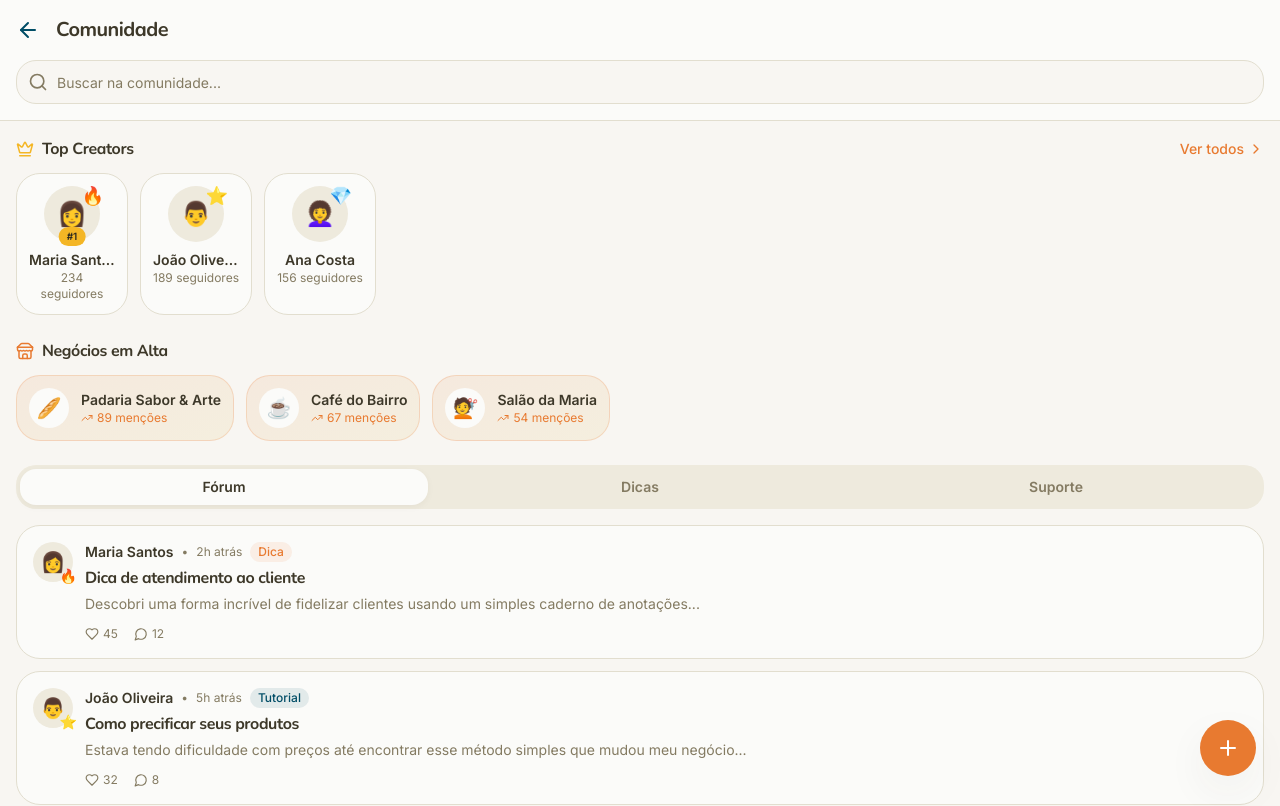
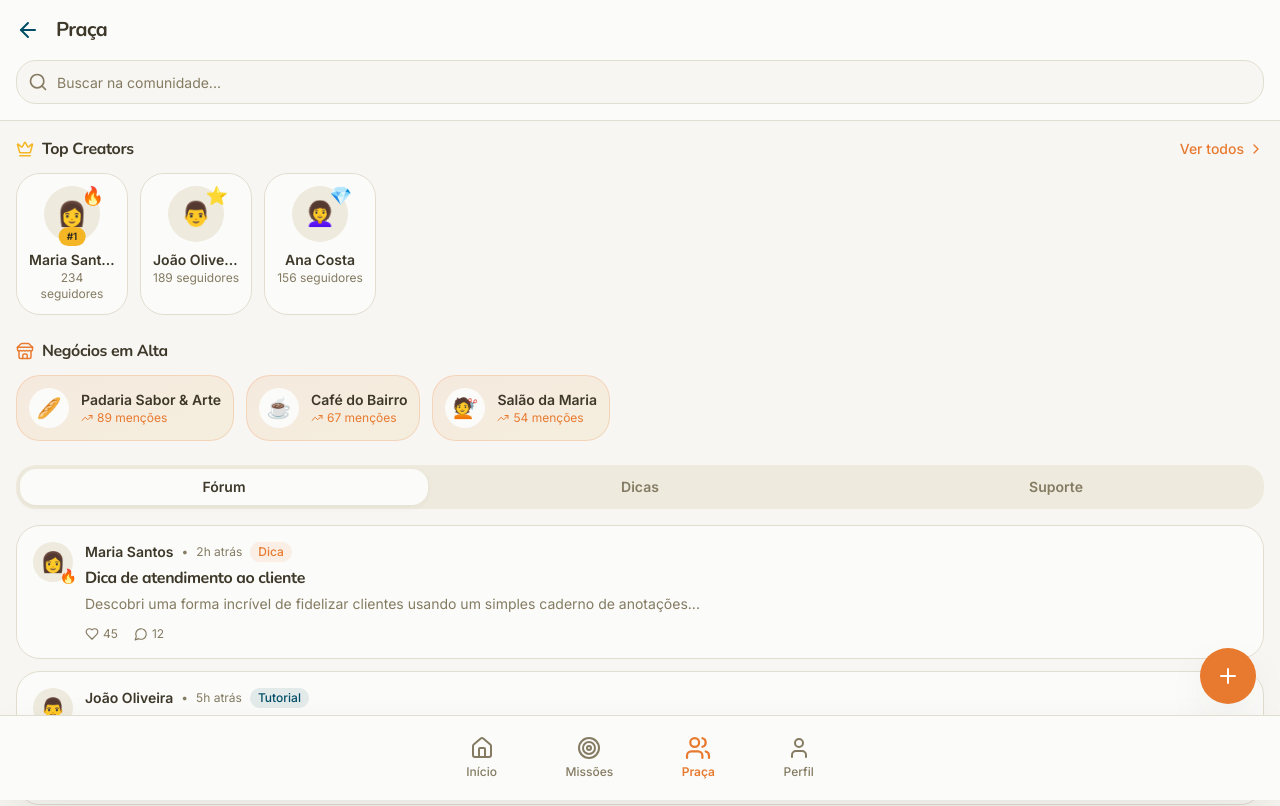
Before and after one commit to vivianperesinteli/NaPraca, a React (Vite) app in the folder code/frontend/: page /empreendedor/comunidade in a window 1280 px wide. Shown: the top 806 px of the page. Built offline with nearby package versions, Linux system fonts and the light colour scheme; no server answers.

Commit message:
feat: praça

```diff
--- a/code/frontend/src/components/layout/ConsumerNav.tsx
+++ b/code/frontend/src/components/layout/ConsumerNav.tsx
@@ -1,10 +1,11 @@
 import { Link, useLocation } from "react-router-dom";
-import { Home, Map, Target, User } from "lucide-react";
+import { Home, Map, Target, Users, User } from "lucide-react";
 import { cn } from "@/lib/utils";
 
 const navItems = [
   { id: "home", label: "Início", icon: Home, href: "/consumidor" },
   { id: "map", label: "Mapa", icon: Map, href: "/consumidor/mapa" },
+  { id: "praca", label: "Praça", icon: Users, href: "/consumidor/comunidade" },
   { id: "missions", label: "Missões", icon: Target, href: "/consumidor/missoes" },
   { id: "profile", label: "Perfil", icon: User, href: "/consumidor/perfil" },
 ];
--- a/code/frontend/src/components/layout/EntrepreneurNav.tsx
+++ b/code/frontend/src/components/layout/EntrepreneurNav.tsx
@@ -1,10 +1,11 @@
 import { Link, useLocation } from "react-router-dom";
-import { Home, Target, User } from "lucide-react";
+import { Home, Target, Users, User } from "lucide-react";
 import { cn } from "@/lib/utils";
 
 const navItems = [
-  { id: "home", label: "Home", icon: Home, href: "/empreendedor" },
+  { id: "home", label: "Início", icon: Home, href: "/empreendedor" },
   { id: "missions", label: "Missões", icon: Target, href: "/empreendedor/missoes" },
+  { id: "praca", label: "Praça", icon: Users, href: "/empreendedor/comunidade" },
   { id: "profile", label: "Perfil", icon: User, href: "/empreendedor/perfil" },
 ];
 
--- a/code/frontend/src/pages/consumer/Home.tsx
+++ b/code/frontend/src/pages/consumer/Home.tsx
@@ -1,6 +1,6 @@
 import { useState, useEffect } from "react";
 import { useNavigate, Link } from "react-router-dom";
-import { Search, Filter, MapPin, Navigation, ChevronRight, Sparkles, Users } from "lucide-react";
+import { Search, Filter, MapPin, Navigation, ChevronRight, Sparkles } from "lucide-react";
 import { Input } from "@/components/ui/input";
 import { ConsumerNav } from "@/components/layout/ConsumerNav";
 import { BusinessCard } from "@/components/cards/BusinessCard";
@@ -173,23 +173,6 @@ export default function ConsumerHome() {
         )}
       </div>
 
-      {/* Comunidade */}
-      <div className="px-4 mb-4">
-        <Link
-          to="/consumidor/comunidade"
-          className="flex items-center gap-3 p-4 rounded-2xl bg-card border border-border hover:border-primary/30 transition-colors"
-        >
-          <div className="w-12 h-12 rounded-xl bg-secondary/10 flex items-center justify-center">
-            <Users size={24} className="text-secondary" />
-          </div>
-          <div className="flex-1">
-            <h3 className="font-display font-bold text-foreground">Comunidade</h3>
-            <p className="text-sm text-muted-foreground">Conecte-se com o bairro e descubra dicas</p>
-          </div>
-          <ChevronRight size={20} className="text-muted-foreground" />
-        </Link>
-      </div>
-
       {/* Map Preview */}
       <div className="px-4 mb-4">
         <div className="relative h-40 rounded-2xl overflow-hidden border border-border">
--- a/code/frontend/src/pages/entrepreneur/Community.tsx
+++ b/code/frontend/src/pages/entrepreneur/Community.tsx
@@ -1,7 +1,9 @@
 import { useState } from "react";
-import { ArrowLeft, Search, Plus, MessageCircle, Heart, TrendingUp, Crown, Store, Users, ChevronRight } from "lucide-react";
+import { ArrowLeft, Search, Plus, MessageCircle, Heart, TrendingUp, Crown, Store, ChevronRight } from "lucide-react";
 import { Link } from "react-router-dom";
 import { Input } from "@/components/ui/input";
+import { ConsumerNav } from "@/components/layout/ConsumerNav";
+import { EntrepreneurNav } from "@/components/layout/EntrepreneurNav";
 import { cn } from "@/lib/utils";
 
 const topCreators = [
@@ -82,15 +84,17 @@ export default function EntrepreneurCommunity({ backTo = "/empreendedor" }: Comm
   const [activeTab, setActiveTab] = useState<"forum" | "tips" | "support">("forum");
   const [searchQuery, setSearchQuery] = useState("");
 
+  const isConsumer = backTo === "/consumidor";
+
   return (
-    <div className="min-h-screen bg-background pb-8">
+    <div className="min-h-screen bg-background pb-24">
       {/* Header */}
       <div className="bg-card border-b border-border px-4 py-4">
         <div className="flex items-center gap-4 mb-4">
           <Link to={backTo} className="text-secondary hover:text-secondary/80 transition-colors">
             <ArrowLeft size={24} />
           </Link>
-          <h1 className="font-display font-bold text-xl text-foreground">Comunidade</h1>
+          <h1 className="font-display font-bold text-xl text-foreground">Praça</h1>
         </div>
 
         {/* Search */}
@@ -241,13 +245,22 @@ export default function EntrepreneurCommunity({ backTo = "/empreendedor" }: Comm
         ))}
       </div>
 
-      {/* FAB */}
-      <Link
-        to="/empreendedor/postar"
-        className="fixed bottom-6 right-6 w-14 h-14 rounded-full bg-primary text-primary-foreground shadow-lg flex items-center justify-center hover:scale-105 transition-transform"
-      >
-        <Plus size={24} />
-      </Link>
+      {/* FAB - apenas para empreendedor */}
+      {!isConsumer && (
+        <Link
+          to="/empreendedor/postar"
+          className="fixed bottom-24 right-6 w-14 h-14 rounded-full bg-primary text-primary-foreground shadow-lg flex items-center justify-center hover:scale-105 transition-transform z-40"
+        >
+          <Plus size={24} />
+        </Link>
+      )}
+
+      {/* Menu: Início, Mapa, Praça, Missões, Perfil */}
+      {isConsumer ? (
+        <ConsumerNav activeTab="praca" />
+      ) : (
+        <EntrepreneurNav activeTab="praca" />
+      )}
     </div>
   );
 }
--- a/code/frontend/src/pages/entrepreneur/Dashboard.tsx
+++ b/code/frontend/src/pages/entrepreneur/Dashboard.tsx
@@ -1,6 +1,6 @@
 import { useEffect, useState } from "react";
 import { Link } from "react-router-dom";
-import { Eye, ChevronRight, Lightbulb, TrendingUp, PenSquare, BarChart3, Users, Sparkles, Lock } from "lucide-react";
+import { Eye, ChevronRight, Lightbulb, TrendingUp, PenSquare, BarChart3, Sparkles, Lock } from "lucide-react";
 import { Button } from "@/components/ui/button";
 import { EntrepreneurNav } from "@/components/layout/EntrepreneurNav";
 import { useAuth } from "@/contexts/AuthContext";
@@ -166,11 +166,6 @@ export default function EntrepreneurDashboard() {
             <h4 className="font-semibold text-foreground">Gestão</h4>
             <p className="text-xs text-muted-foreground">Gerencie seu negócio</p>
           </Link>
-          <Link to="/empreendedor/comunidade" className="p-4 rounded-2xl bg-secondary/10 border border-secondary/20 hover:border-secondary/40 transition-colors">
-            <Users size={24} className="text-secondary mb-2" />
-            <h4 className="font-semibold text-foreground">Comunidade</h4>
-            <p className="text-xs text-muted-foreground">Conecte-se</p>
-          </Link>
         </div>
 
         {/* AI Trail CTA - Bloqueado */}
```
